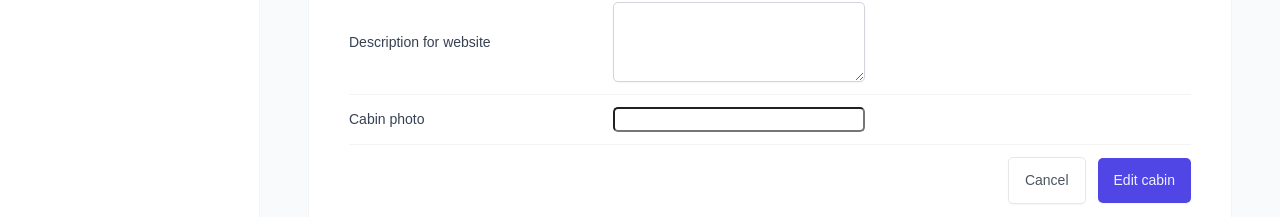
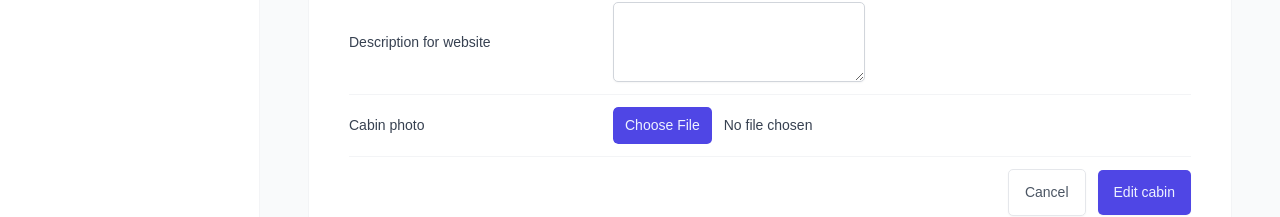
Before and after one commit to SenseiZarkoDukic/the-wild-oasis, a React app: page /cabins in a window 1280 px wide. Both pictures are taken after a click on the button "Add new cabin". Shown: the part 578-795 px from the top of the page. Built offline with nearby package versions, Linux system fonts and the light colour scheme; no server answers; the database is empty; the HTML template or start-up script is replaced by a standard one.

Commit message:
Update CreateCabinForm.jsx to include file input validation

```diff
--- a/src/features/cabins/CreateCabinForm.jsx
+++ b/src/features/cabins/CreateCabinForm.jsx
@@ -114,7 +114,14 @@
       </FormRow>
 
       <FormRow label="Cabin photo">
-        <FileInput id="image" accept="image/*" />
+        <FileInput
+          id="image"
+          accept="image/*"
+          type="file"
+          {...register("image", {
+            required: "This field is required",
+          })}
+        />
       </FormRow>
 
       <FormRow>
```
